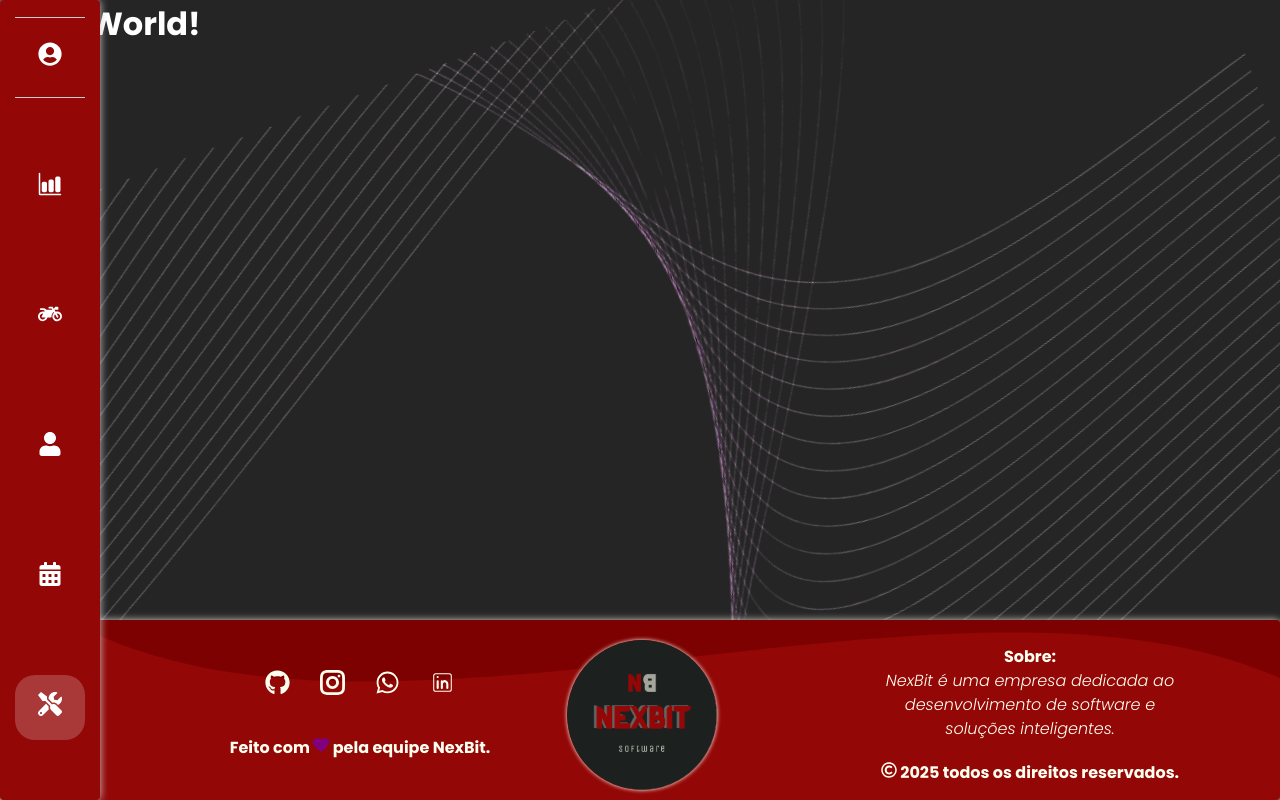
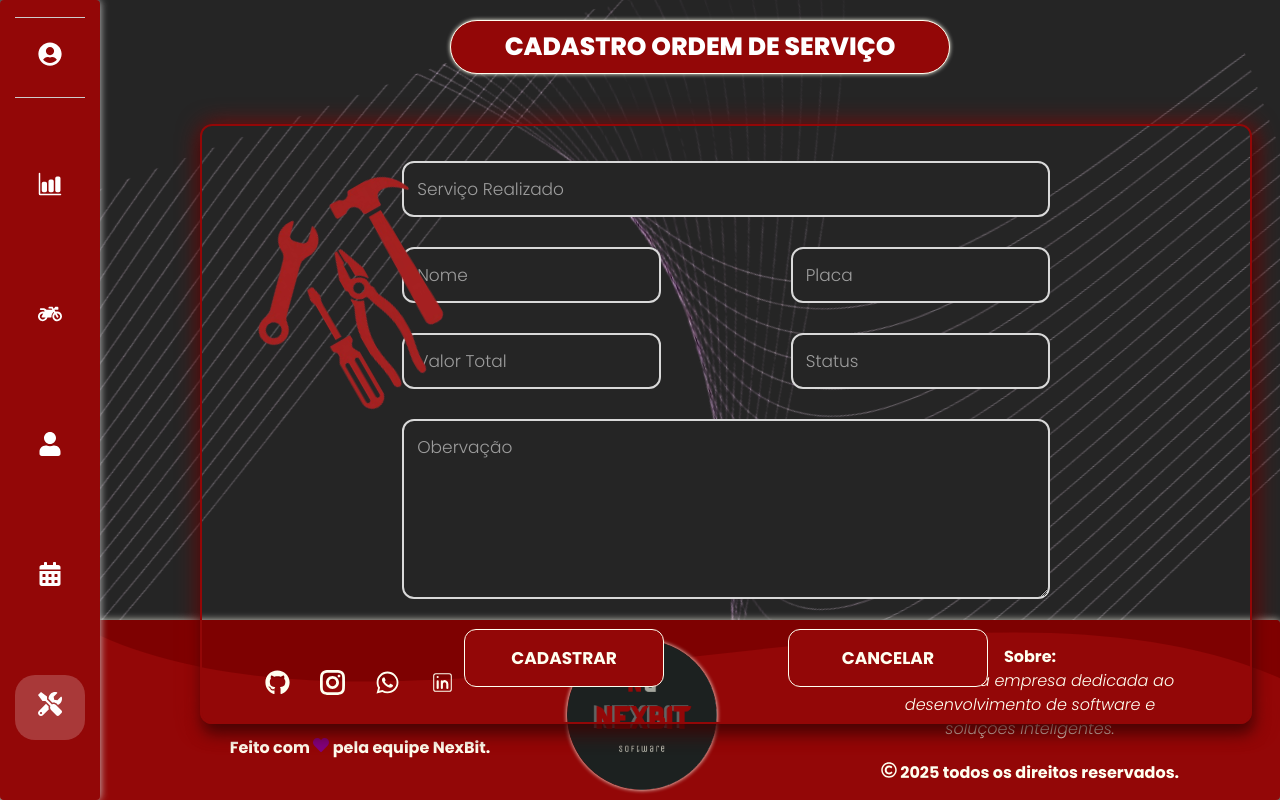
Before and after one commit to HeitFernandes/pi-segundo-semestre-2025, a React (Create React App) app in the folder projeto-oficina/frontend/: page /ordemdeservico/index in a window 1280 px wide. Both pictures are taken after a click on the button 1242 px from the left and 759 px from the top of the page. Built offline with nearby package versions, Linux system fonts and the light colour scheme; no server answers; a web font is replaced by a local one; what chartjs-plugin-datalabels would draw is missing.

Commit message:
cadastro de ordem de serviço finalizado

```diff
--- a/projeto-oficina/frontend/src/pages/os/ordensStore/ordensStore.js
+++ b/projeto-oficina/frontend/src/pages/os/ordensStore/ordensStore.js
@@ -1,5 +1,33 @@
 import React from 'react';
+import * as ordem from './styled';
 
 export default function OrdensStore() {
-  return <h1>Hello World!</h1>;
+  return (
+    <>
+      <ordem.DivTop>
+        <ordem.Title>Cadastro Ordem de Serviço</ordem.Title>
+      </ordem.DivTop>
+
+      <ordem.Container>
+        <ordem.DivImg />
+
+        <ordem.Form>
+          <ordem.InputServico type="text" placeholder="Serviço Realizado" />
+          <ordem.NomePlaca>
+            <ordem.InputNome type="text" placeholder="Nome" />
+            <ordem.InputPlaca type="text" placeholder="Placa" />
+          </ordem.NomePlaca>
+          <ordem.ValorStatus>
+            <ordem.InputValor type="text" placeholder="Valor Total" />
+            <ordem.InputStatus type="text" placeholder="Status" />
+          </ordem.ValorStatus>
+          <ordem.Observacao placeholder="Obervação" />
+          <ordem.ButtonsWrapper>
+            <ordem.BtnSubmit type="submit">Cadastrar</ordem.BtnSubmit>
+            <ordem.BtnCancel type="submit">Cancelar</ordem.BtnCancel>
+          </ordem.ButtonsWrapper>
+        </ordem.Form>
+      </ordem.Container>
+    </>
+  );
 }
--- a/projeto-oficina/frontend/src/pages/os/ordensStore/styled.js
+++ b/projeto-oficina/frontend/src/pages/os/ordensStore/styled.js
@@ -0,0 +1,249 @@
+import styled from 'styled-components';
+
+import ferramentas from '../../../img/ferramentas.png';
+
+const SIDEBAR_WIDTH = '100px';
+
+export const DivTop = styled.div`
+  width: 100%;
+  display: flex;
+  align-items: center;
+  justify-content: center;
+  margin-top: 20px;
+  padding-left: calc(${SIDEBAR_WIDTH} + 20px);
+`;
+
+export const Title = styled.h1`
+  color: white;
+  font-size: 25px;
+  text-align: center;
+  text-transform: uppercase;
+  font-family: 'Poppins', sans-serif;
+  font-weight: 800;
+  font-style: normal;
+  background: #930707;
+  border: 1px solid #fffff0;
+  padding: 7px;
+  border-radius: 40px;
+  box-shadow: 0 0 4px #fffff0;
+  width: 500px;
+`;
+
+export const Container = styled.div`
+  display: flex;
+  align-items: center;
+  justify-content: center;
+  margin-top: 50px;
+  height: 600px;
+  width: calc(90% - ${SIDEBAR_WIDTH});
+  margin-left: calc(${SIDEBAR_WIDTH} + 100px);
+  border-radius: 12px;
+  border: 2px solid #930707;
+  box-shadow:
+    2px 10px 15px rgba(0, 0, 0, 0.5),
+    2px 2px 25px #930707;
+  padding: 10px;
+  position: relative;
+`;
+
+export const DivImg = styled.div`
+  position: absolute;
+  width: 250px;
+  height: 250px;
+  top: 50px;
+  left: 30px;
+  z-index: 100;
+  background-image: url(${ferramentas});
+  background-position: center;
+  background-repeat: no-repeat;
+  background-size: cover;
+  transform: rotate(-30deg);
+`;
+
+export const Form = styled.form`
+  width: 90%;
+  height: 95%;
+  display: flex;
+  align-items: center;
+  flex-direction: column;
+  justify-content: center;
+  gap: 30px;
+`;
+
+export const NomePlaca = styled.div`
+  width: 70%;
+  display: flex;
+  align-items: center;
+  justify-content: space-between;
+`;
+
+export const ValorStatus = styled.div`
+  width: 70%;
+  display: flex;
+  align-items: center;
+  justify-content: space-between;
+`;
+
+export const InputServico = styled.input`
+  width: 70%;
+  padding: 13px;
+  font-size: 17px;
+  border: 2px solid #d9d9d9;
+  border-radius: 12px;
+  background: #252525;
+  font-family: 'Poppins', sans-serif;
+  font-weight: 300;
+  font-style: normal;
+  color: #fffff0;
+
+  &::placeholder {
+    color: #d9d9d9a9;
+  }
+`;
+
+export const InputNome = styled.input`
+  width: 40%;
+  padding: 13px;
+  font-size: 17px;
+  border: 2px solid #d9d9d9;
+  border-radius: 12px;
+  background: #252525;
+  font-family: 'Poppins', sans-serif;
+  font-weight: 300;
+  font-style: normal;
+  color: #fffff0;
+
+  &::placeholder {
+    color: #d9d9d9a9;
+  }
+`;
+
+export const InputPlaca = styled.input`
+  width: 40%;
+  padding: 13px;
+  font-size: 17px;
+  border: 2px solid #d9d9d9;
+  border-radius: 12px;
+  background: #252525;
+  font-family: 'Poppins', sans-serif;
+  font-weight: 300;
+  font-style: normal;
+  color: #fffff0;
+
+  &::placeholder {
+    color: #d9d9d9a9;
+  }
+`;
+
+export const InputValor = styled.input`
+  width: 40%;
+  padding: 13px;
+  font-size: 17px;
+  border: 2px solid #d9d9d9;
+  border-radius: 12px;
+  background: #252525;
+  font-family: 'Poppins', sans-serif;
+  font-weight: 300;
+  font-style: normal;
+  color: #fffff0;
+
+  &::placeholder {
+    color: #d9d9d9a9;
+  }
+`;
+
+export const InputStatus = styled.input`
+  width: 40%;
+  padding: 13px;
+  font-size: 17px;
+  border: 2px solid #d9d9d9;
+  border-radius: 12px;
+  background: #252525;
+  font-family: 'Poppins', sans-serif;
+  font-weight: 300;
+  font-style: normal;
+  color: #fffff0;
+
+  &::placeholder {
+    color: #d9d9d9a9;
+  }
+`;
+
+export const Observacao = styled.textarea`
+  width: 70%;
+  font-family: 'Poppins', sans-serif;
+  font-weight: 300;
+  font-style: normal;
+  padding: 13px;
+  font-size: 17px;
+  border: 2px solid #d9d9d9;
+  border-radius: 12px;
+  background: #252525;
+  height: 180px;
+  color: #fffff0;
+
+  &::placeholder {
+    color: #d9d9d9a9;
+  }
+`;
+
+export const ButtonsWrapper = styled.div`
+  display: flex;
+  align-items: center;
+  justify-content: center;
+  width: 70%;
+`;
+
+export const BtnSubmit = styled.button`
+  width: 200px;
+  margin: 0 auto;
+  display: flex;
+  align-items: center;
+  justify-content: center;
+  padding: 15px;
+  border: 1px solid #fffff0;
+  background: #930707;
+  font-size: 17px;
+  font-family: 'Poppins', sans-serif;
+  font-weight: 700;
+  font-style: normal;
+  color: #fffff0;
+  text-transform: uppercase;
+  border-radius: 12px;
+  cursor: pointer;
+
+  &:hover {
+    transform: scale(1.01);
+  }
+
+  &:active {
+    transform: scale(0.99);
+  }
+`;
+
+export const BtnCancel = styled.button`
+  width: 200px;
+  margin: 0 auto;
+  display: flex;
+  align-items: center;
+  justify-content: center;
+  padding: 15px;
+  border: 1px solid #fffff0;
+  background: #930707;
+  font-size: 17px;
+  font-family: 'Poppins', sans-serif;
+  font-weight: 700;
+  font-style: normal;
+  color: #fffff0;
+  text-transform: uppercase;
+  border-radius: 12px;
+  cursor: pointer;
+
+  &:hover {
+    transform: scale(1.01);
+  }
+
+  &:active {
+    transform: scale(0.99);
+  }
+`;
```
Also changed, not shown: projeto-oficina/frontend/src/img/ferramentas.png (added).
